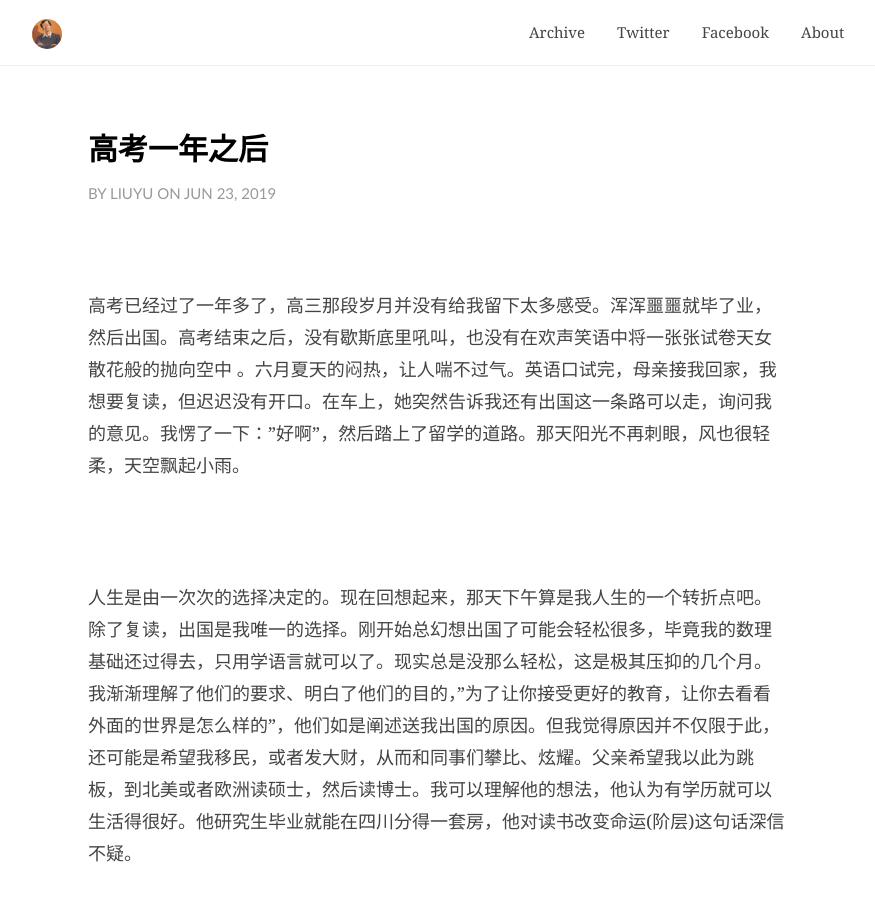
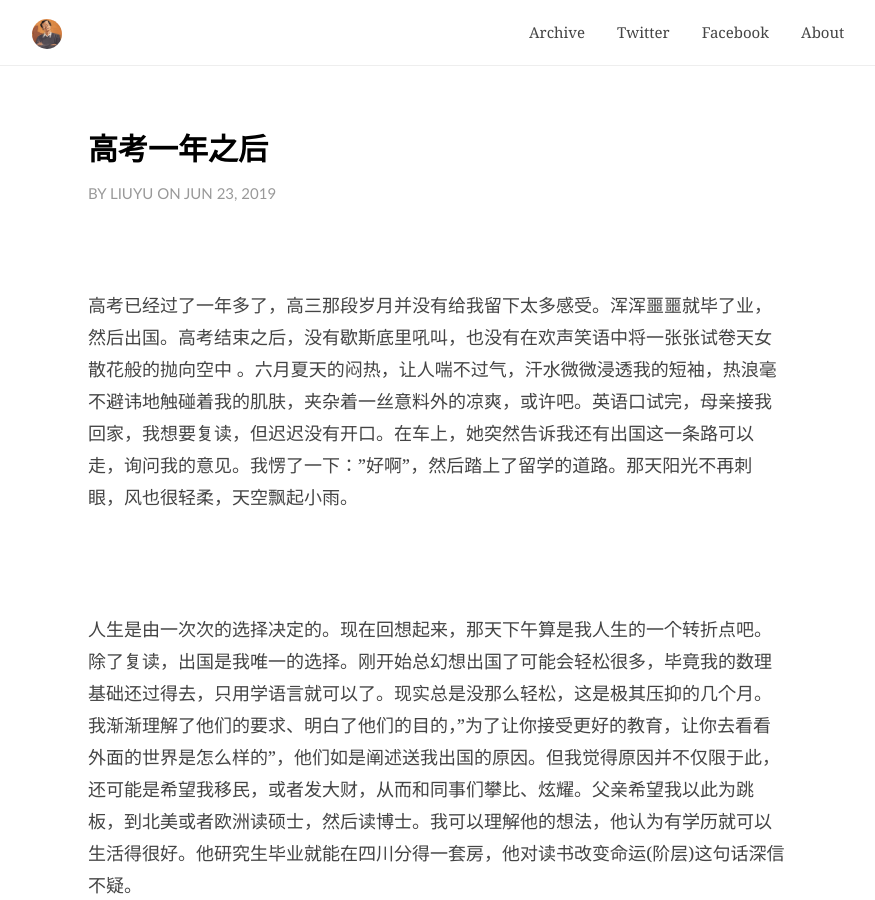
Before and after one commit to JaydenYL/JaydenYL.github.io, a Jekyll site: the page built from _posts/2019-6-23-高考一年之后.md, in a window 1280 px wide and 900 px high. Shown: the whole window, without its empty margins (202-1077 px from the left). Built offline with Jekyll 4.4.1, drawn with Linux system fonts in a browser that asks for light colours; comment, search, counter and statistics services are not loaded.

Commit message:
Update 2019-6-23-高考一年之后.md

```diff
--- a/_posts/2019-6-23-高考一年之后.md
+++ b/_posts/2019-6-23-高考一年之后.md
@@ -9,7 +9,7 @@
 
 ---
 
-<br><br>高考已经过了一年多了，高三那段岁月并没有给我留下太多感受。浑浑噩噩就毕了业，然后出国。高考结束之后，没有歇斯底里吼叫，也没有在欢声笑语中将一张张试卷天女散花般的抛向空中 。六月夏天的闷热，让人喘不过气。英语口试完，母亲接我回家，我想要复读，但迟迟没有开口。在车上，她突然告诉我还有出国这一条路可以走，询问我的意见。我愣了一下："好啊"，然后踏上了留学的道路。那天阳光不再刺眼，风也很轻柔，天空飘起小雨。
+<br><br>高考已经过了一年多了，高三那段岁月并没有给我留下太多感受。浑浑噩噩就毕了业，然后出国。高考结束之后，没有歇斯底里吼叫，也没有在欢声笑语中将一张张试卷天女散花般的抛向空中 。六月夏天的闷热，让人喘不过气，汗水微微浸透我的短袖，热浪毫不避讳地触碰着我的肌肤，夹杂着一丝意料外的凉爽，或许吧。英语口试完，母亲接我回家，我想要复读，但迟迟没有开口。在车上，她突然告诉我还有出国这一条路可以走，询问我的意见。我愣了一下："好啊"，然后踏上了留学的道路。那天阳光不再刺眼，风也很轻柔，天空飘起小雨。
 
 <br><br><br>人生是由一次次的选择决定的。现在回想起来，那天下午算是我人生的一个转折点吧。除了复读，出国是我唯一的选择。刚开始总幻想出国了可能会轻松很多，毕竟我的数理基础还过得去，只用学语言就可以了。现实总是没那么轻松，这是极其压抑的几个月。我渐渐理解了他们的要求、明白了他们的目的，"为了让你接受更好的教育，让你去看看外面的世界是怎么样的"，他们如是阐述送我出国的原因。但我觉得原因并不仅限于此，还可能是希望我移民，或者发大财，从而和同事们攀比、炫耀。父亲希望我以此为跳板，到北美或者欧洲读硕士，然后读博士。我可以理解他的想法，他认为有学历就可以生活得很好。他研究生毕业就能在四川分得一套房，他对读书改变命运(阶层)这句话深信不疑。
 
```
